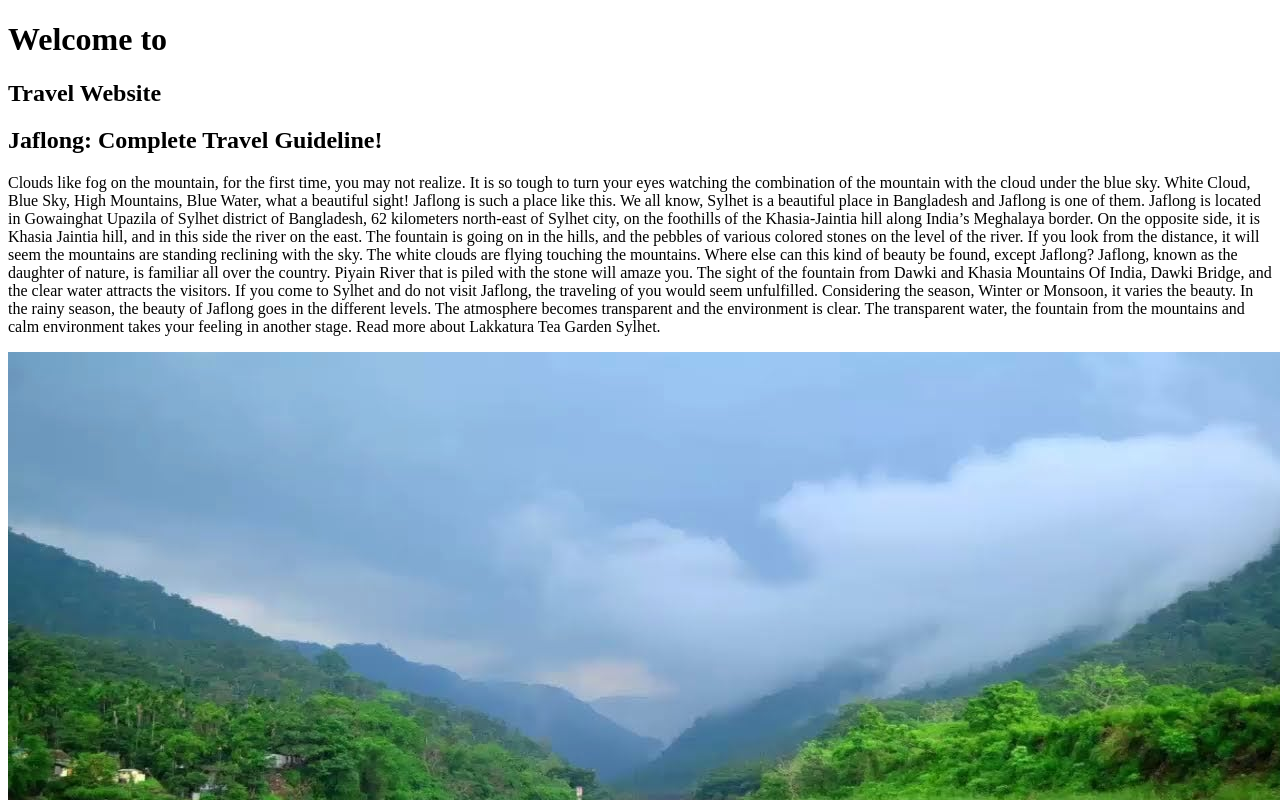
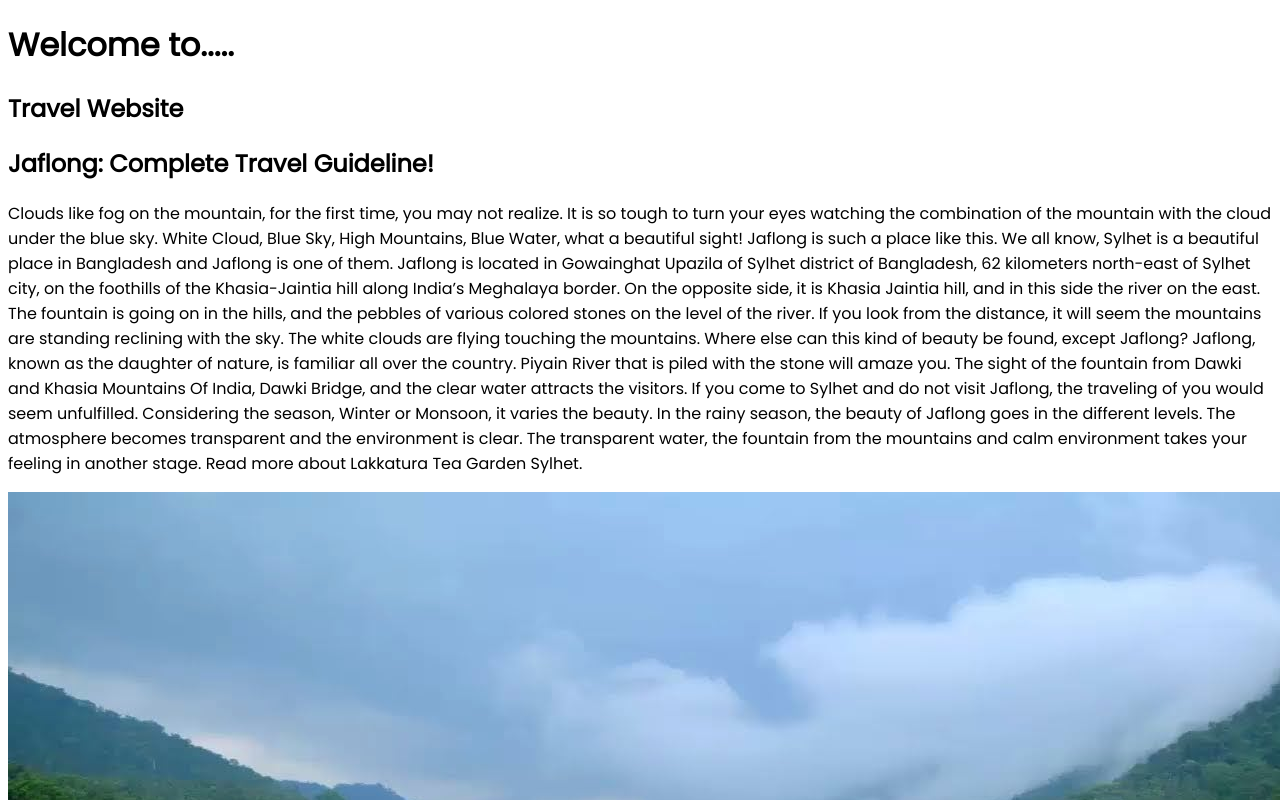
Before and after one commit to Tuhinbd71/travel_portfolio_project, a plain HTML site: page index.html in a window 1280 px wide. Shown: the top 800 px of the page. Drawn offline with Linux system fonts and the light colour scheme.

Commit message:
font commit

```diff
--- a/index.html
+++ b/index.html
@@ -6,11 +6,14 @@
     <meta http-equiv="X-UA-Compatible" content="IE=edge">
     <meta name="viewport" content="width=device-width, initial-scale=1.0">
     <title>Welcome to My Travel Site</title>
+    <link rel="preconnect" href="https://fonts.googleapis.com">
+    <link rel="preconnect" href="https://fonts.gstatic.com" crossorigin>
+    <link href="https://fonts.googleapis.com/css2?family=Poppins&display=swap" rel="stylesheet">
     <link rel="stylesheet" href="style.css">
 </head>
 
 <body>
-    <h1>Welcome to</h1>
+    <h1>Welcome to.....</h1>
     <h2>Travel Website</h2>
 
     <!--  blog one -->
@@ -59,6 +62,7 @@
             you can easily take Chander Gari or Jeep to control it within the wish of you. It is capable to take 12 to
             15 persons and the cost will be near BDT 3000 to 4000. It will need 2 hours to reach Ruma Bazaar when you
             are taking reserve Chander Gari or Jeep.</p>
+        <img src="keokradong.jpg" alt="">
     </div>
 
 
--- a/style.css
+++ b/style.css
@@ -1,3 +1,7 @@
 h3 {
     margin-left: 35px;
 }
+
+body {
+    font-family: 'Poppins', sans-serif;
+}
```
